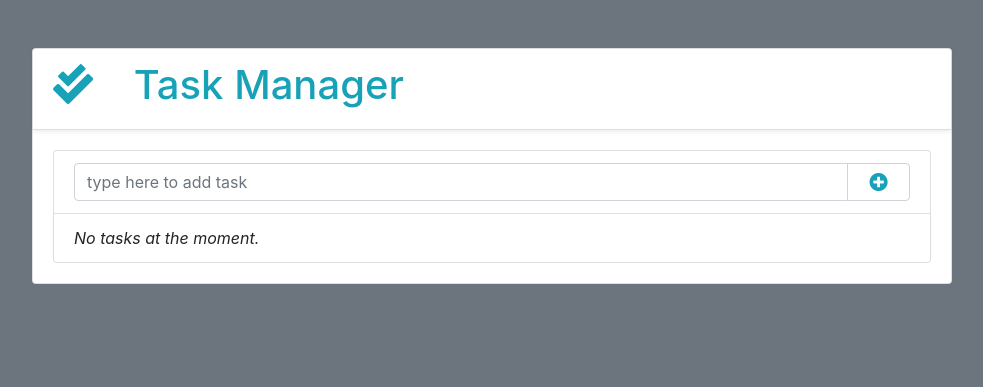
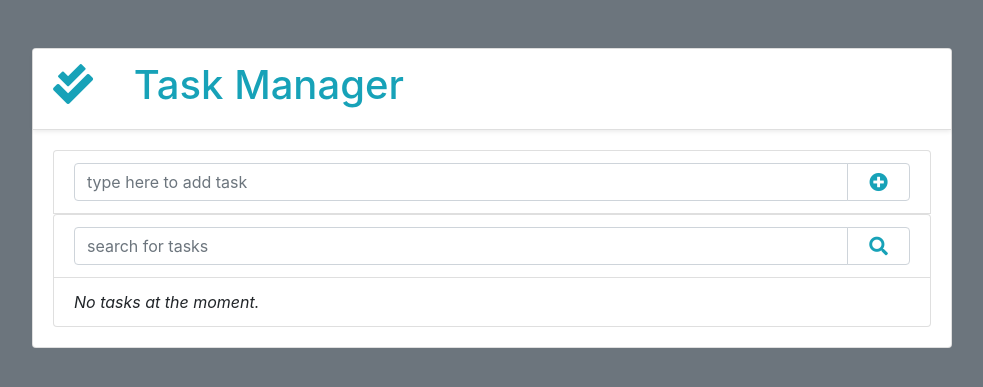
Before and after one commit to Point-SimoSiren/django-postgreSQL-task-manager, a Django app: page /tasks/list/ in a window 1280 px wide. Shown: the top 387 px of the page, without its empty margins (53-1036 px from the left). Run offline with Django 3.2, Linux system fonts and the light colour scheme; data that the repository does not hold is empty; some libraries are stand-ins or nearby versions.

Commit message:
search filter works

```diff
--- a/tasks/templates/tasks/task_list.html
+++ b/tasks/templates/tasks/task_list.html
@@ -26,11 +26,12 @@
                         <h1 class="display-5 text-info"><i class="fas fa-check-double "></i><span
                                 class="col-md-1"></span>
                             Task Manager</h1>
+
                     </div>
 
+                    <!-- ADD FORM-->
+
                     <div class="card-body">
-
-
                         <ul class="list-group">
                             <li class="list-group-item">
                                 <form action="{% url 'add_task' %}" method="POST" autocomplete="off">
@@ -48,6 +49,26 @@
                                     </div>
                                 </form>
                             </li>
+
+                            <!-- FILTER FORM -->
+
+                            <ul class="list-group">
+                                <li class="list-group-item">
+                                    <form action="{% url 'filter_tasks' %}" method="POST" autocomplete="off">
+                                        {% csrf_token %}
+                                        <div class="input-group">
+                                            <input type="text" class="form-control" name="content"
+                                                placeholder="search for tasks">
+                                            <div class="input-group-append text-info">
+                                                <span class="input-group-text bg-white py-0">
+                                                    <button type="submit" class="btn btn-sm text-info">
+                                                        <i class="fa fa-search fa-lg"></i>
+                                                    </button>
+                                                </span>
+                                            </div>
+                                        </div>
+                                    </form>
+                                </li>
                                 {% for task in task_list %}
                                 <li class="list-group-item">{{ task.content }}
                                     <form action="{% url 'delete_task' task.id %}" method="POST"
@@ -59,7 +80,8 @@
                                     </form>
                                 </li>
                                 {% empty %}
-                            <li class="list-group-item"><span class="font-italic">No tasks at the moment.</span></li>
+                                <li class="list-group-item"><span class="font-italic">No tasks at the moment.</span>
+                                </li>
                                 {% endfor %}
                             </ul>
                     </div>
```
Lines whose indentation alone changed are shown as unchanged.
